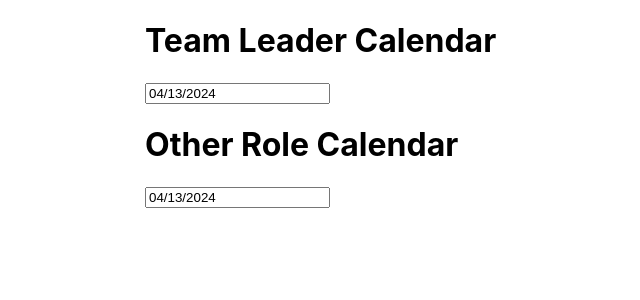
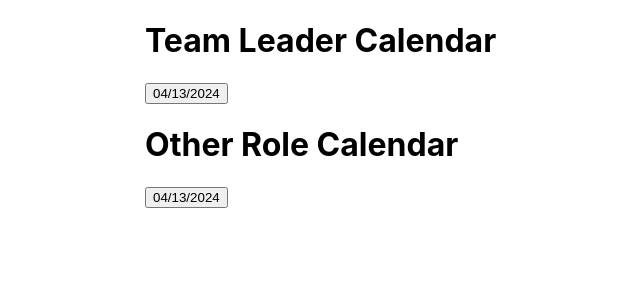
Before and after one commit to Rohit-Paneliya/sortable_table, a React (Create React App) app: page / in a window 1280 px wide. Shown: the top 300 px of the page, without its empty margins (15-655 px from the left). Built offline with nearby package versions, Linux system fonts and the light colour scheme; no server answers.

Commit message:
code refactor

```diff
--- a/src/components/CustomDatePickerV1.jsx
+++ b/src/components/CustomDatePickerV1.jsx
@@ -1,4 +1,4 @@
-import React, { useState, useEffect } from 'react';
+import React, { useState, useEffect, forwardRef } from 'react';
 import DatePicker from 'react-datepicker';
 import "react-datepicker/dist/react-datepicker.css";
 import styled from 'styled-components';
@@ -49,15 +49,12 @@ const CustomDatePickerV1 = ({ role }) => {
   // Custom style overrides
   const CustomDatePickerWrapper = styled.div`
     .published {
-      background-color: green !important;
-      color: white !important;
-      border-radius: 50% !important;
+      color: black !important;
     }
     .unpublished {
-      color: black !important;
+      color: darkgrey !important;
     }
     .disabled {
-    //   background-color: grey !important;
       color: grey !important;
       pointer-events: none;
     }
@@ -66,21 +63,28 @@ const CustomDatePickerV1 = ({ role }) => {
       color: white !important; /* Custom text color for selected date */
       border-radius: 50% !important;
     }
-    .react-datepicker__day--selected:hover {
-      background-color: blue !important; /* Custom hover effect */
-      border-radius: 50% !important;
-    }
   `;
+
+  const ExampleCustomInput = forwardRef(
+    ({ value, onClick, className }, ref) => (
+      <button className={className} onClick={onClick} ref={ref}>
+        {value}
+      </button>
+    ),
+  );
 
   return (
     <CustomDatePickerWrapper>
       <DatePicker
         todayButton= "Today"
         selected={startDate}
+        openToDate={startDate}
+        dateFormat={'MM/dd/yyyy'}
         onChange={(date) => setStartDate(date)}
         calendarClassName="custom-calendar"
         dayClassName={(date) => customDayClassName(date)}
         maxDate={new Date()}
+        customInput={<ExampleCustomInput className="example-custom-input" />}
       />
     </CustomDatePickerWrapper>
   );
```
